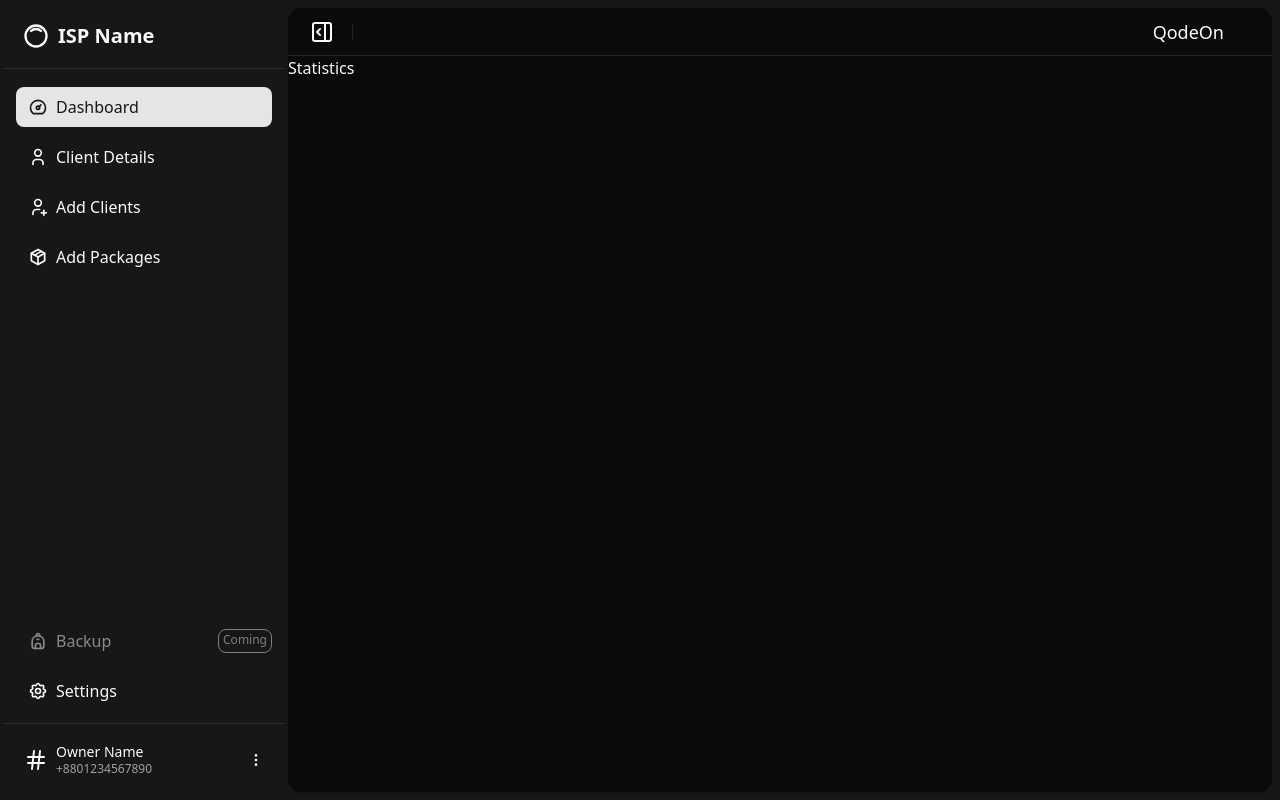
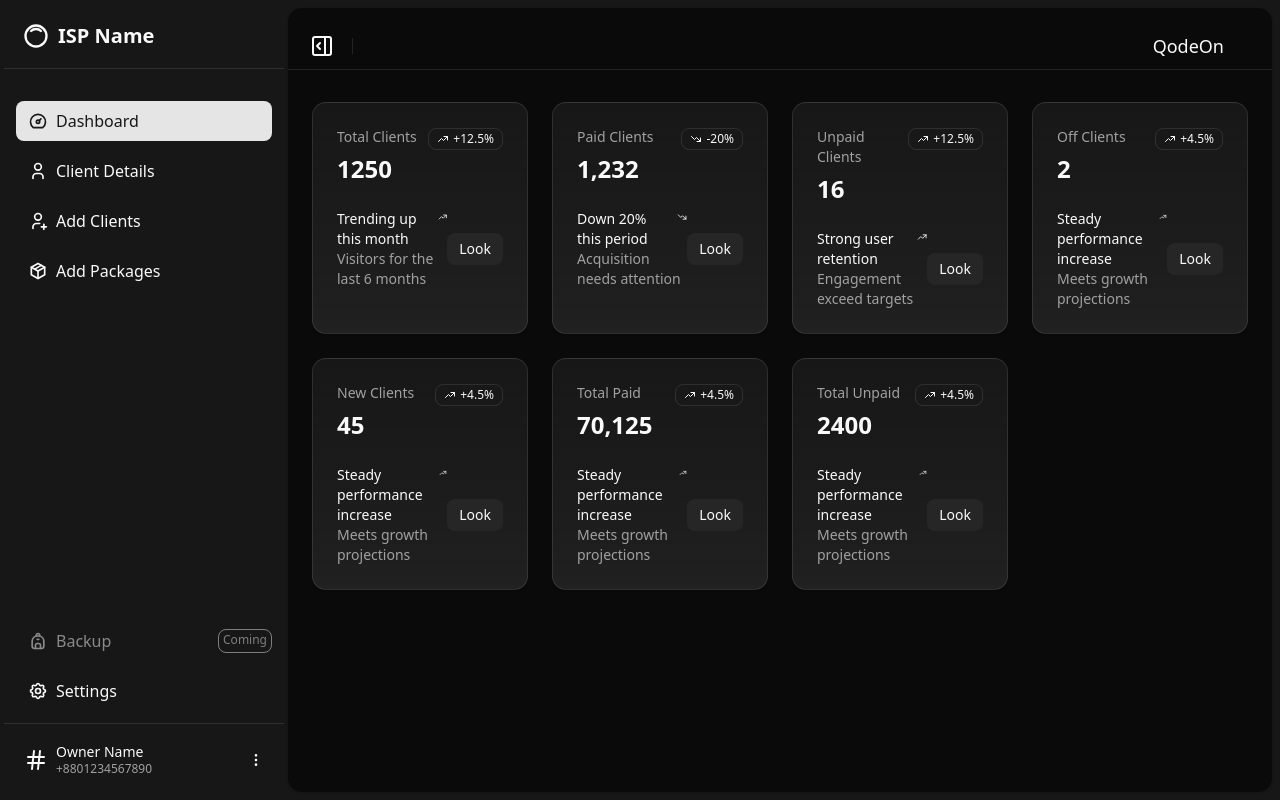
Before and after one commit to dhurjoy-paul/FyNote, a React (Vite) app: page /dashboard in a window 1280 px wide. Built offline with nearby package versions, Linux system fonts and the light colour scheme; a web font is replaced by a local one.

Commit message:
Added Statistics page

```diff
--- a/src/components/dashboard/AppSidebar.jsx
+++ b/src/components/dashboard/AppSidebar.jsx
@@ -61,7 +61,7 @@ export function AppSidebar({ ...props }) {
       <DropdownMenuSeparator />
 
       {/* content / menu */}
-      <SidebarContent>
+      <SidebarContent className="mt-3.5">
         <NavMenu items={data.navMain} />
         <NavMenu items={data.navSecondary} className="mt-auto" />
       </SidebarContent>
--- a/src/components/dashboard/SiteHeader.jsx
+++ b/src/components/dashboard/SiteHeader.jsx
@@ -5,8 +5,8 @@ import { Separator } from "@/components/ui/separator";
 export function SiteHeader() {
   return (
     <header
-      className="flex h-(--header-height) shrink-0 items-center gap-2 border-b transition-[width,height] ease-linear group-has-data-[collapsible=icon]/sidebar-wrapper:h-(--header-height)">
-      <div className="flex items-center gap-1 lg:gap-2 px-4 lg:px-6 w-full">
+      className="flex h-(--header-height) shrink-0 items-center gap-2 border-b transition-[width,height] ease-linear group-has-data-[collapsible=icon]/sidebar-wrapper:h-(--header-height) mt-3.5">
+      <div className="flex items-center gap-1 lg:gap-2 px-6 w-full">
         <SidebarTrigger className="-ml-1" />
         <Separator orientation="vertical" className="mx-2 data-[orientation=vertical]:h-4" />
         <h1 className="font-medium text-base"></h1>
--- a/src/components/ui/button.jsx
+++ b/src/components/ui/button.jsx
@@ -1,8 +1,7 @@
-import * as React from "react"
-import { Slot } from "@radix-ui/react-slot"
+import { Slot } from "@radix-ui/react-slot";
 import { cva } from "class-variance-authority";
 
-import { cn } from "@/lib/utils"
+import { cn } from "@/lib/utils";
 
 const buttonVariants = cva(
   "inline-flex items-center justify-center gap-2 whitespace-nowrap rounded-md text-sm font-medium transition-all disabled:pointer-events-none disabled:opacity-50 [&_svg]:pointer-events-none [&_svg:not([class*='size-'])]:size-4 shrink-0 [&_svg]:shrink-0 outline-none focus-visible:border-ring focus-visible:ring-ring/50 focus-visible:ring-[3px] aria-invalid:ring-destructive/20 dark:aria-invalid:ring-destructive/40 aria-invalid:border-destructive",
@@ -10,6 +9,7 @@ const buttonVariants = cva(
     variants: {
       variant: {
         default: "bg-primary text-primary-foreground hover:bg-primary/90",
+        secondary: "bg-secondary text-secondary-foreground hover:bg-secondary/90",
         destructive:
           "bg-destructive text-white hover:bg-destructive/90 focus-visible:ring-destructive/20 dark:focus-visible:ring-destructive/40 dark:bg-destructive/60",
         outline:
@@ -51,4 +51,4 @@ function Button({
   );
 }
 
-export { Button, buttonVariants }
+export { Button, buttonVariants };
--- /dev/null
+++ b/src/pages/dashboard/clients/NewClients.jsx
@@ -0,0 +1,6 @@
+const NewClients = () => {
+  return (
+    <div>NewClients</div>
+  )
+}
+export default NewClients
--- /dev/null
+++ b/src/pages/dashboard/clients/OffClients.jsx
@@ -0,0 +1,6 @@
+const OffClients = () => {
+  return (
+    <div>OffClients</div>
+  )
+}
+export default OffClients
--- /dev/null
+++ b/src/pages/dashboard/clients/PaidClients.jsx
@@ -0,0 +1,6 @@
+const PaidClients = () => {
+  return (
+    <div>PaidClients</div>
+  )
+}
+export default PaidClients
--- /dev/null
+++ b/src/pages/dashboard/clients/TotalClients.jsx
@@ -0,0 +1,6 @@
+const TotalClients = () => {
+  return (
+    <div>TotalClients</div>
+  )
+}
+export default TotalClients
--- /dev/null
+++ b/src/pages/dashboard/clients/UnpaidClients.jsx
@@ -0,0 +1,6 @@
+const UnpaidClients = () => {
+  return (
+    <div>UnpaidClients</div>
+  )
+}
+export default UnpaidClients
--- /dev/null
+++ b/src/pages/dashboard/stats/SectionCards.jsx
@@ -0,0 +1,114 @@
+import { Badge } from "@/components/ui/badge";
+import { Button } from "@/components/ui/button";
+import { Card, CardAction, CardDescription, CardFooter, CardHeader, CardTitle } from "@/components/ui/card";
+import { IconTrendingDown, IconTrendingUp } from "@tabler/icons-react";
+import { useNavigate } from "react-router";
+
+const cardData = [
+  {
+    title: "Total Clients",
+    url: "/dashboard/total-clients",
+    value: "1250",
+    trend: "+12.5%",
+    isPositive: true,
+    footerTitle: "Trending up this month",
+    footerDescription: "Visitors for the last 6 months"
+  },
+  {
+    title: "Paid Clients",
+    url: "/dashboard/paid-clients",
+    value: "1,232",
+    trend: "-20%",
+    isPositive: false,
+    footerTitle: "Down 20% this period",
+    footerDescription: "Acquisition needs attention"
+  },
+  {
+    title: "Unpaid Clients",
+    url: "/dashboard/unpaid-clients",
+    value: "16",
+    trend: "+12.5%",
+    isPositive: true,
+    footerTitle: "Strong user retention",
+    footerDescription: "Engagement exceed targets"
+  },
+  {
+    title: "Off Clients",
+    url: "/dashboard/off-clients",
+    value: "2",
+    trend: "+4.5%",
+    isPositive: true,
+    footerTitle: "Steady performance increase",
+    footerDescription: "Meets growth projections"
+  },
+  {
+    title: "New Clients",
+    url: "/dashboard/new-clients",
+    value: "45",
+    trend: "+4.5%",
+    isPositive: true,
+    footerTitle: "Steady performance increase",
+    footerDescription: "Meets growth projections"
+  },
+  {
+    title: "Total Paid",
+    value: "70,125",
+    trend: "+4.5%",
+    isPositive: true,
+    footerTitle: "Steady performance increase",
+    footerDescription: "Meets growth projections"
+  },
+  {
+    title: "Total Unpaid",
+    value: "2400",
+    trend: "+4.5%",
+    isPositive: true,
+    footerTitle: "Steady performance increase",
+    footerDescription: "Meets growth projections"
+  },
+];
+
+export function SectionCards() {
+  const navigate = useNavigate();
+
+  return (
+    <div className="gap-6 grid grid-cols-1 sm:grid-cols-2 lg:grid-cols-4 mt-8 px-4 lg:px-6">
+      {cardData.map((card, index) => {
+        const TrendIcon = card.isPositive ? IconTrendingUp : IconTrendingDown;
+        const isClickable = !!card.url;
+
+        return (
+          <Card
+            key={index}
+            className={`@container/card dark:bg-card bg-gradient-to-t from-primary/5 to-card shadow-xs transition-all ${isClickable ? 'cursor-pointer hover:shadow-md transition-all duration-200 ease-in-out' : ''}`}
+            onClick={() => isClickable && navigate(card.url)}
+          >
+            <CardHeader>
+              <CardDescription>{card.title}</CardDescription>
+              <CardTitle className="font-semibold tabular-nums text-2xl @[250px]/card:text-3xl">
+                {card.value}
+              </CardTitle>
+              <CardAction>
+                <Badge variant="outline">
+                  <TrendIcon className="size-3.5" />
+                  {card.trend}
+                </Badge>
+              </CardAction>
+            </CardHeader>
+            <CardFooter className="flex justify-between items-center">
+              <div className="flex-col items-start gap-1.5 text-sm">
+                <p className="flex gap-2 font-medium line-clamp-1">
+                  {card.footerTitle} <TrendIcon className="size-4" />
+                </p>
+                <p className="text-muted-foreground">
+                  {card.footerDescription}
+                </p>
+              </div>
+              <Button variant="secondary" size="sm">Look</Button>
+            </CardFooter>
+          </Card>
+        );
+      })}
+    </div>
+  );
+}
--- a/src/pages/dashboard/stats/Statistics.jsx
+++ b/src/pages/dashboard/stats/Statistics.jsx
@@ -1,6 +1,10 @@
+import { SectionCards } from "./SectionCards"
+
 const Statistics = () => {
   return (
-    <div>Statistics</div>
+    <div>
+      <SectionCards />
+    </div>
   )
 }
 export default Statistics
```
Also changed, not shown: src/routes/router.jsx (+10 -0 lines).
